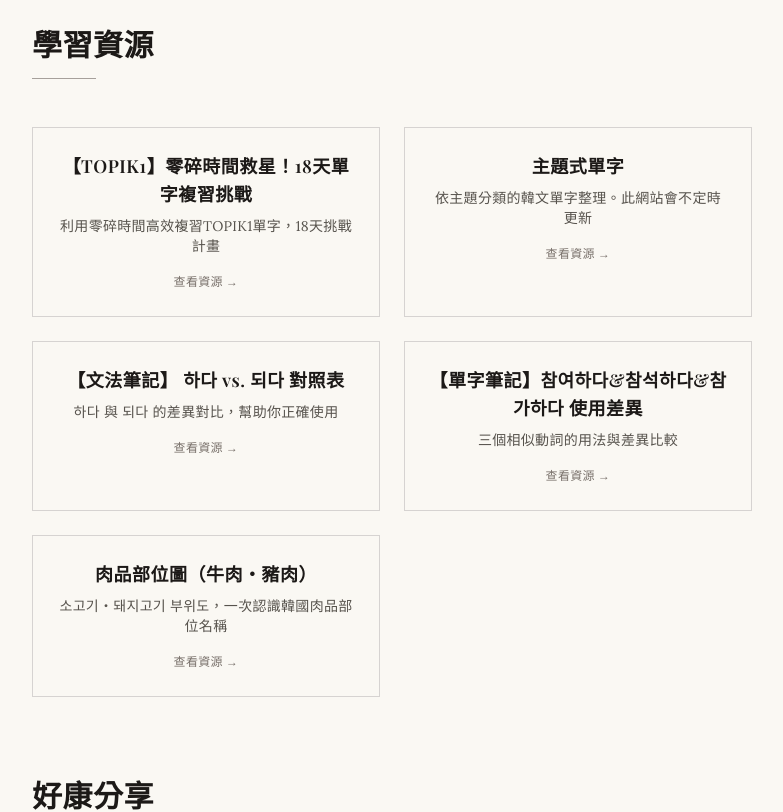
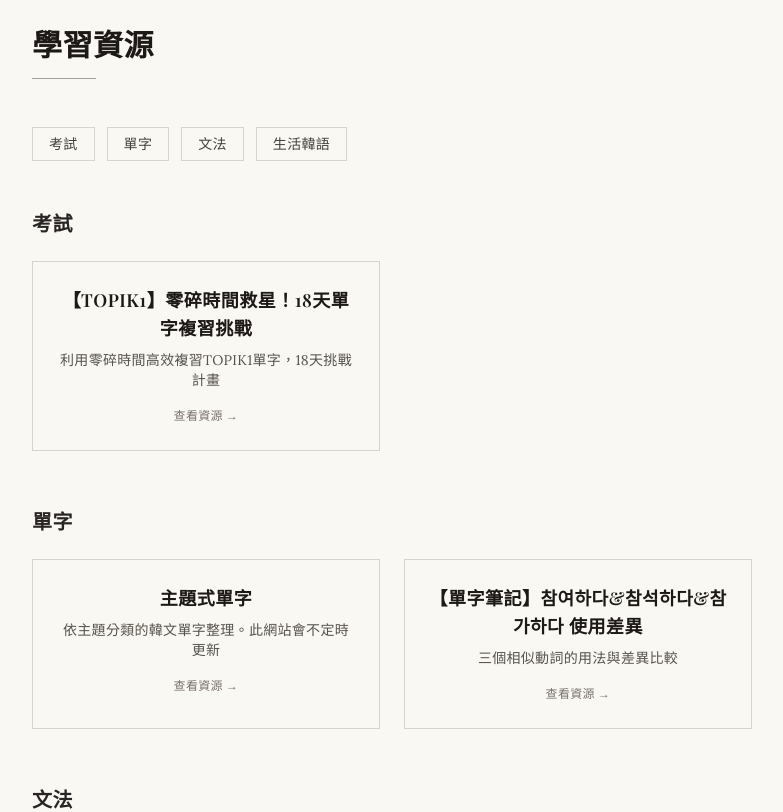
Before and after one commit to ednawang-cyber/ednakrdiary-linkinbio, a Next.js app: page / in a window 1280 px wide. Shown: the part 1460-2272 px from the top of the page, without its empty margins (248-1031 px from the left). Built offline with nearby package versions, Linux system fonts and the light colour scheme.

Commit message:
Group learning resources by category
- Normalize resource categories to exam, vocab, grammar, life
- Render resources under category headings with jump links

```diff
--- a/app/page.tsx
+++ b/app/page.tsx
@@ -1,6 +1,6 @@
 import Image from "next/image";
 import Link from "next/link";
-import { siteConfig, courses, resources, deals, contact } from "@/lib/content";
+import { siteConfig, courses, resourceCategories, resources, deals, contact } from "@/lib/content";
 
 export const revalidate = 300;
 
@@ -132,8 +132,29 @@ export default async function Home() {
               <div className="w-16 h-px bg-stone-400"></div>
             </div>
 
+            <nav className="flex flex-wrap gap-3 mb-12">
+              {resourceCategories.map((category) => (
+                <a
+                  key={category.id}
+                  href={`#resources-${category.id}`}
+                  className="px-4 py-1.5 border border-stone-300 text-sm font-serif text-stone-700 hover:border-stone-600 hover:text-stone-900 transition duration-300"
+                >
+                  {category.label}
+                </a>
+              ))}
+            </nav>
+
+            <div className="space-y-14">
+              {resourceCategories.map((category) => {
+                const items = resources.filter((r) => r.category === category.id);
+                if (items.length === 0) return null;
+                return (
+                  <div key={category.id} id={`resources-${category.id}`} className="scroll-mt-24">
+                    <h3 className="text-xl font-serif text-stone-800 mb-6">
+                      {category.label}
+                    </h3>
                     <div className="grid md:grid-cols-2 gap-6">
-              {resources.map((resource) => (
+                      {items.map((resource) => (
                         <a
                           key={resource.id}
                           href={resource.link}
@@ -141,9 +162,9 @@ export default async function Home() {
                           rel={resource.link.startsWith("/") ? undefined : "noopener noreferrer"}
                           className="border border-stone-300 p-6 hover:border-stone-500 transition duration-300 text-center block"
                         >
-                  <h3 className="font-serif text-lg text-stone-900 mb-2">
+                          <h4 className="font-serif text-lg text-stone-900 mb-2">
                             {resource.title}
-                  </h3>
+                          </h4>
                           <p className="text-sm text-stone-600 mb-3">
                             {resource.description}
                           </p>
@@ -152,6 +173,10 @@ export default async function Home() {
                           </span>
                         </a>
                       ))}
+                    </div>
+                  </div>
+                );
+              })}
             </div>
           </section>
         )}
--- a/lib/content.ts
+++ b/lib/content.ts
@@ -48,11 +48,18 @@ export const courses = [
   },
 ];
 
+export const resourceCategories = [
+  { id: "exam", label: "考試" },
+  { id: "vocab", label: "單字" },
+  { id: "grammar", label: "文法" },
+  { id: "life", label: "生活韓語" },
+];
+
 export const resources = [
   {
     id: "resource-topik1",
     title: "【TOPIK1】零碎時間救星！18天單字複習挑戰",
-    category: "TOPIK 準備",
+    category: "exam",
     description: "利用零碎時間高效複習TOPIK1單字，18天挑戰計畫",
     link: "https://shell-medicine-513.notion.site/TOPIK1-18-32ecbc8fe0928075bf51e1e0ce36223d",
     image: null,
@@ -60,7 +67,7 @@ export const resources = [
   {
     id: "resource-thematic",
     title: "主題式單字",
-    category: "單字學習",
+    category: "vocab",
     description: "依主題分類的韓文單字整理。此網站會不定時更新",
     link: "https://shell-medicine-513.notion.site/341cbc8fe0928037a4b2f77cef45b067",
     image: null,
@@ -68,7 +75,7 @@ export const resources = [
   {
     id: "resource-grammar",
     title: "【文法筆記】 하다 vs. 되다 對照表",
-    category: "文法",
+    category: "grammar",
     description: "하다 與 되다 的差異對比，幫助你正確使用",
     link: "https://shell-medicine-513.notion.site/vs-vs-248cbc8fe09280c481a0ea8ba48576d9",
     image: null,
@@ -76,7 +83,7 @@ export const resources = [
   {
     id: "resource-participate",
     title: "【單字筆記】참여하다&참석하다&참가하다 使用差異",
-    category: "單字辨析",
+    category: "vocab",
     description: "三個相似動詞的用法與差異比較",
     link: "https://shell-medicine-513.notion.site/3fecbc8fe0928018a52cd162b93b3bf7",
     image: null,
@@ -84,7 +91,7 @@ export const resources = [
   {
     id: "resource-meat-cuts",
     title: "肉品部位圖（牛肉・豬肉）",
-    category: "生活韓語",
+    category: "life",
     description: "소고기・돼지고기 부위도，一次認識韓國肉品部位名稱",
     link: "/meat-guide",
     image: null,
```
Lines whose indentation alone changed are shown as unchanged.
